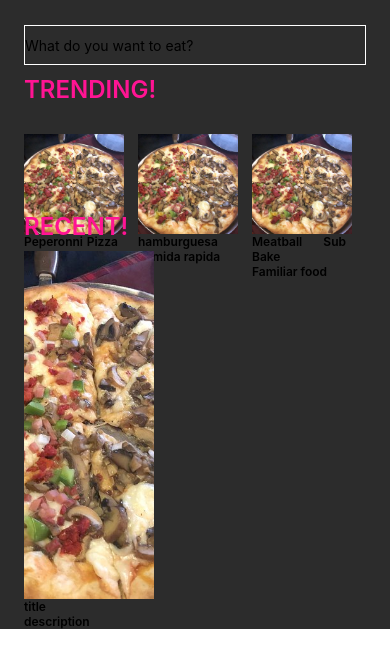
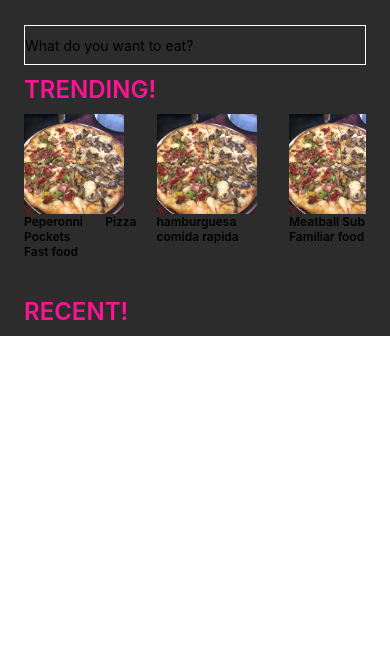
Before and after one commit to Brightcoders-Bootcamps/kata-04-recetario-de-cocina-recetario-de-cocina-team-03, a React Native app in the folder Recetario/: screen / in a window 390 px wide. Shown: the top 668 px of the page. Built offline with nearby package versions, Linux system fonts and the light colour scheme; what react-native would draw is missing.

Commit message:
Added ScrollView
Co-Authored-By: develiasdaniel <69357302+develiasdaniel@users.noreply.github.com>
Co-Authored-By: alcamk <58040748+alcamk@users.noreply.github.com>
Co-Authored-By: oswaldotovar32 <52464740+oswaldotovar32@users.noreply.github.com>

```diff
--- a/Recetario/App.js
+++ b/Recetario/App.js
@@ -36,20 +36,20 @@ const App: () => React$Node = () => {
     console.log(data);
   }
 
-  const renderItem = ({ item }) => {
-    console.log(item.id);
-    let img = "./images/";
-    let images = img.concat("",item.image);
-    console.log(images);
-    return (
-      <View style={styles.containerCard} key={item.id}>
-          {/* DUDAAAAAAAAAAAAAAAAAAAAAAAAAAAAAAAAAAAAAAAAAAAAAAAAAAAAAAAAAAAAAAAAAAAAAAA */}
-          <Image style={styles.foodCard} source={require('./images/1.jpg')} />
-          <Text style={styles.sectionTitle}>{item.name}</Text>
-          <Text style={styles.sectionTitle}>{item.description}</Text>
-      </View>
-    );
-  };
+  // const renderItem = ({ item }) => {
+  //   console.log(item.id);
+  //   let img = "./images/";
+  //   let images = img.concat("",item.image);
+  //   console.log(images);
+  //   return (
+  //     <View style={styles.containerCard} key={item.id}>
+  //         {/* DUDAAAAAAAAAAAAAAAAAAAAAAAAAAAAAAAAAAAAAAAAAAAAAAAAAAAAAAAAAAAAAAAAAAAAAAA */}
+  //         <Image style={styles.foodCard} source={require('./images/1.jpg')} />
+  //         <Text style={styles.sectionTitle}>{item.name}</Text>
+  //         <Text style={styles.sectionTitle}>{item.description}</Text>
+  //     </View>
+  //   );
+  // };
 
   const ListFood = (prop) => {
     return (
@@ -64,7 +64,7 @@ const App: () => React$Node = () => {
 
   const ElementFood = (props) => {
     return (
-      <View style={styles.card}>
+      <ScrollView horizontal={true}>
         {data.map( r =>
         <View style={styles.containerCard} key={r.id}>
           <Image  style={styles.foodCard} source={require('./images/1.jpg')} />
@@ -72,18 +72,43 @@ const App: () => React$Node = () => {
           <Text style={styles.sectionTitle}>{r.description}</Text>
          </View>
         )}
-      </View>
+      </ScrollView>
     );
   }
 
   const RecentFood = (props) => {
     return(
-      <View style={styles.containerCardRecent} >
-        <Image  style={styles.foodCardRecent} source={require('./images/1.jpg')} />
-        <Text style={styles.sectionTitle}>{"title"}</Text>
-        <Text style={styles.sectionTitle}>{"description"} </Text>
-      </View>
+      <ScrollView horizontal={true}>
+        {data.map( r =>
+          { if (r.status){
+            <View style={styles.containerCard} key={r.id}>
+              <Image style={styles.foodCard} source={require('./images/1.jpg')} />
+              <Text style={styles.sectionTitle}>{r.name}</Text>
+              <Text style={styles.sectionTitle}>{r.description}</Text>
+            </View>
+          }}
+        )}
+      </ScrollView>
     );
+  }
+
+  function RecentFoods(props) {
+    let datos = '';
+    datos+='<ScrollView horizontal={true}></ScrollView>';
+    for(let datas of data) {
+      console.log(datas.id);
+      if(datas.status){
+        datos+='<View style={styles.containerCard} key={'+datas.id+'}>'+
+                  '<Image style={styles.foodCard} source={require("./images/1.jpg")} />'+
+                  '<Text style={styles.sectionTitle}>{'+datas.name+'}</Text>'+
+                  '<Text style={styles.sectionTitle}>{'+datas.description+'}</Text>'+
+                '</View>';
+        console.log('------------------');
+        console.log('true');
+      }
+    datos+= '</ScrollView>';
+    return(datos);
+  }
   }
 
   return (
@@ -105,10 +130,11 @@ const App: () => React$Node = () => {
                 placeholder="What do you want to eat?"
               />
               <Text style={[styles.trending]}>TRENDING!</Text>
-              {/* <ElementFood /> */}
-              <ListFood />
+              <ElementFood />
+              {/* <ListFood /> */}
               <Text style={[styles.recent]}>RECENT!</Text>
               <RecentFood />
+              {/* <RecentFoods /> */}
             </View>
           </View>
         </ScrollView>
--- a/Recetario/BDD/products.json
+++ b/Recetario/BDD/products.json
@@ -5,6 +5,7 @@
     "description": "Fast food",
     "servings": "3",
     "love": "0",
+    "status": true,
     "image": "1.jpg",
     "ingredients": [
       {
@@ -23,6 +24,7 @@
     "description": "comida rapida",
     "servings": "3",
     "love": "0",
+    "status": true,
     "image": "2.jpg",
     "ingredients": [
       {
@@ -37,6 +39,7 @@
     "description": "Familiar food",
     "servings": "3",
     "love": "0",
+    "status": false,
     "image": "3.jpg",
     "ingredients": [
       {
@@ -63,6 +66,7 @@
     "description": "",
     "servings": "3",
     "love": "0",
+    "status":false,
     "image": "4.jpg",
     "ingredients": [
       {
```
